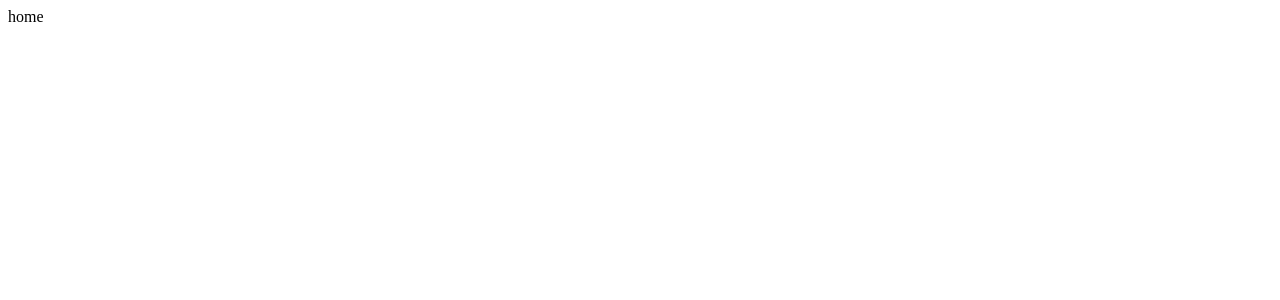
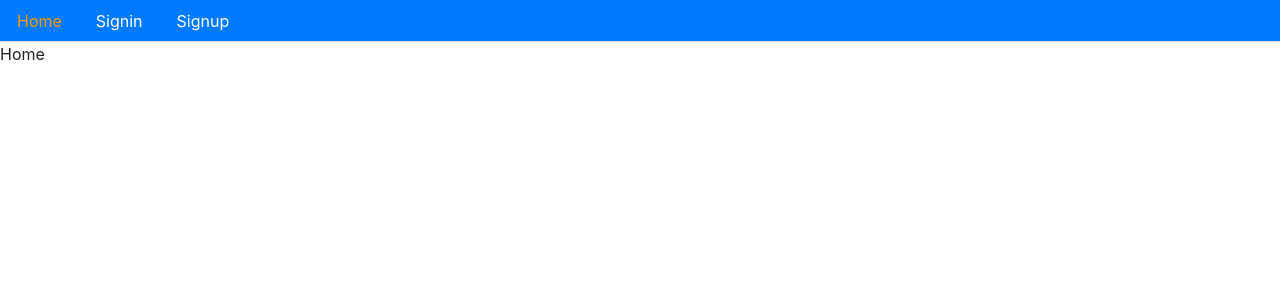
Before and after one commit to codecamjam/react-node-ecommerce-app, a React (Create React App) app in the folder ecommerce-front/: page / in a window 1280 px wide. Shown: the top 300 px of the page. Built offline with nearby package versions, Linux system fonts and the light colour scheme.

Commit message:
l61 menu and active links

```diff
--- a/ecommerce-front/public/index.html
+++ b/ecommerce-front/public/index.html
@@ -10,20 +10,13 @@
       content="Web site created using create-react-app"
     />
     <link rel="apple-touch-icon" href="%PUBLIC_URL%/logo192.png" />
-    <!--
-      manifest.json provides metadata used when your web app is installed on a
-      user's mobile device or desktop. See https://developers.google.com/web/fundamentals/web-app-manifest/
-    -->
     <link rel="manifest" href="%PUBLIC_URL%/manifest.json" />
-    <!--
-      Notice the use of %PUBLIC_URL% in the tags above.
-      It will be replaced with the URL of the `public` folder during the build.
-      Only files inside the `public` folder can be referenced from the HTML.
-
-      Unlike "/favicon.ico" or "favicon.ico", "%PUBLIC_URL%/favicon.ico" will
-      work correctly both with client-side routing and a non-root public URL.
-      Learn how to configure a non-root public URL by running `npm run build`.
-    -->
+    <link
+      rel="stylesheet"
+      href="https://cdn.jsdelivr.net/npm/bootstrap@4.6.0/dist/css/bootstrap.min.css"
+      integrity="sha384-B0vP5xmATw1+K9KRQjQERJvTumQW0nPEzvF6L/Z6nronJ3oUOFUFpCjEUQouq2+l"
+      crossorigin="anonymous"
+    />
     <title>React App</title>
   </head>
   <body>
--- a/ecommerce-front/src/Routes.js
+++ b/ecommerce-front/src/Routes.js
@@ -2,9 +2,12 @@
 import Signup from './user/Signup';
 import Signin from './user/Signin';
 import Home from './core/Home';
+import Menu from './core/Menu';
+
 const Routes = () => {
   return (
     <BrowserRouter>
+      <Menu />
       <Switch>
         <Route path="/" exact component={Home} />
         <Route path="/signin" exact component={Signin} />
--- a/ecommerce-front/src/core/Home.js
+++ b/ecommerce-front/src/core/Home.js
@@ -1,5 +1,5 @@
 const Home = () => {
-  return <div>home</div>;
+  return <div>Home</div>;
 };
 
 export default Home;
--- /dev/null
+++ b/ecommerce-front/src/core/Menu.js
@@ -0,0 +1,43 @@
+import { Link, withRouter } from 'react-router-dom';
+
+const isActive = (history, path) => {
+  if (history.location.pathname === path) {
+    return { color: '#ff9900' };
+  } else {
+    return { color: '#fff' };
+  }
+};
+
+const Menu = ({ history }) => {
+  return (
+    <div>
+      <ul className="nav nav-tabs bg-primary">
+        <li className="nav-item">
+          <Link className="nav-link" style={isActive(history, '/')} to="/">
+            Home
+          </Link>
+        </li>
+        <li className="nav-item">
+          <Link
+            className="nav-link"
+            style={isActive(history, '/signin')}
+            to="/signin"
+          >
+            Signin
+          </Link>
+        </li>
+        <li className="nav-item">
+          <Link
+            className="nav-link"
+            style={isActive(history, '/signup')}
+            to="/signup"
+          >
+            Signup
+          </Link>
+        </li>
+      </ul>
+    </div>
+  );
+};
+
+export default withRouter(Menu);
```
